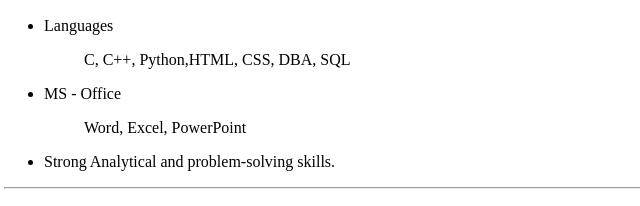
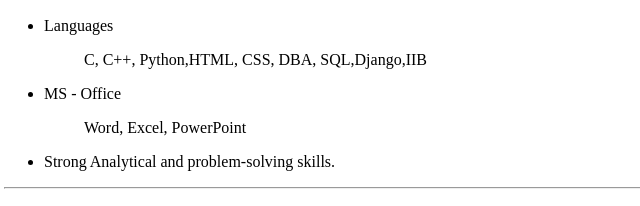
Before and after one commit to pallavisolanki/html.MyResume, a plain HTML site: page index.html in a window 1280 px wide. Shown: the part 819-1025 px from the top of the page, 4-644 px from the left. Drawn offline with Linux system fonts and the light colour scheme.

Commit message:
index.html

```diff
--- a/index.html
+++ b/index.html
@@ -40,7 +40,7 @@
         <p>
             <ul>
                 <li>Languages
-                    <ul><p>C, C++, Python,HTML, CSS, DBA, SQL</p></ul>
+                    <ul><p>C, C++, Python,HTML, CSS, DBA, SQL,Django,IIB </p></ul>
                 </li>
                 <li>MS - Office
                     <ul><p>Word, Excel, PowerPoint</p></ul>
```
